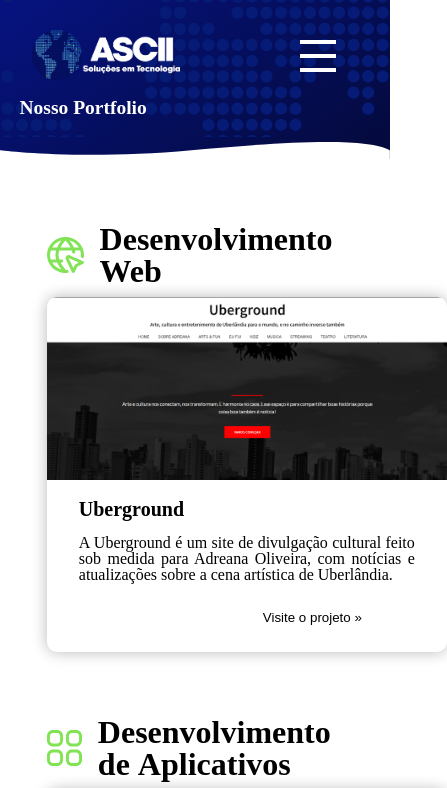
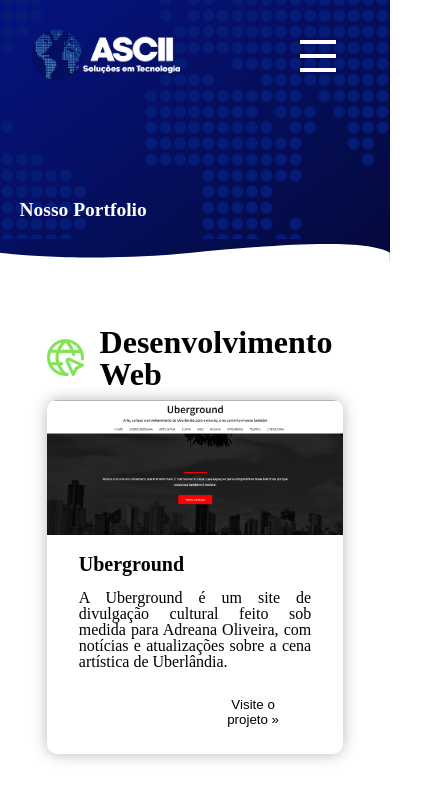
Before and after one commit to guimileib/website-ASCII, a React (Create React App) app: page /portfolio in a window 390 px wide. Shown: the top 788 px of the page, 447 px wide, since content can reach past the window. Built offline with nearby package versions, Linux system fonts and the light colour scheme; the HTML template or start-up script is replaced by a standard one.

Commit message:
Pequeno ajuste de responsividade no banenr de título das páginas

```diff
--- a/src/components/BurguerMenu/BurguerMenu.js
+++ b/src/components/BurguerMenu/BurguerMenu.js
@@ -13,7 +13,7 @@
     return(
         <div className={'menuHamburguer'}>
             <div className="menuContainer">
-                <Link path="/"><img className='logoheader' src={logo} alt="logo" id="logo-header"/></Link>
+                <Link to="/"><img className='logoheader' src={logo} alt="logo" id="logo-header"/></Link>
                 <div className={active ? 'icon iconActive' : `${props.theme} icon`} onClick={ToggleMode}>
                 </div>
             </div>
--- a/src/components/Presentation/Presentation.css
+++ b/src/components/Presentation/Presentation.css
@@ -52,7 +52,7 @@
 
         h2 {
             text-align: center;
-            font-size: 2.8rem;
+            font-size: 2.6rem;
         }
     }
 
--- a/src/components/TitleBanner/TitleBanner.css
+++ b/src/components/TitleBanner/TitleBanner.css
@@ -28,3 +28,9 @@
     width: 100vw;
     bottom: -5px;
 }
+
+@media screen and (max-width: 800px) {
+    .title-banner-background {
+        padding-top: 200px;
+    }
+}
--- a/src/components/portfolio/ProjectCard.module.css
+++ b/src/components/portfolio/ProjectCard.module.css
@@ -24,7 +24,7 @@
 
 .project_card {
     box-sizing: border-box;
-    width: 400px ;
+    max-width: 400px ;
     margin-top: 10px;
     border-radius: 10px;
     box-shadow: 0px 0px 15px #b8b8b8;
```
